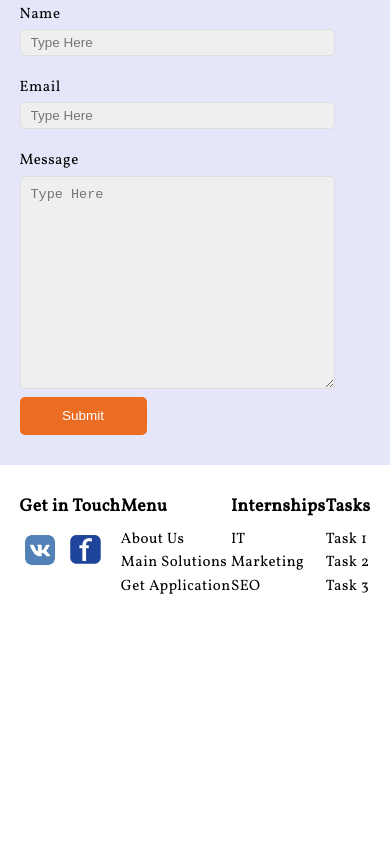
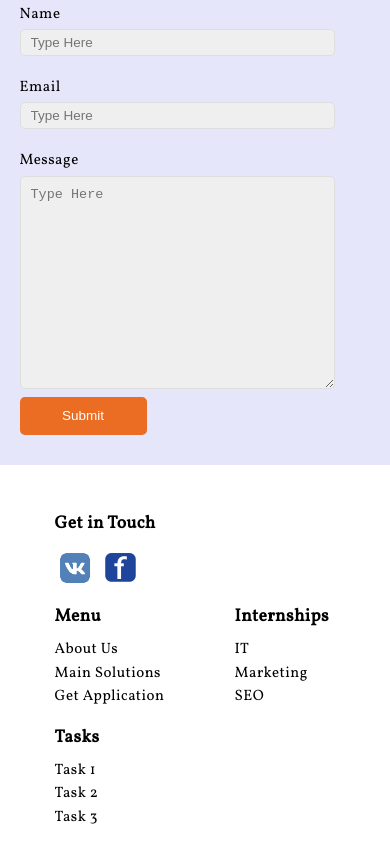
Before and after one commit to Vladislav-ux/Vladislav-ux.github.io, a plain HTML site: page index.html in a window 390 px wide. Shown: the part 4356-5219 px from the top of the page. Before the commit the page ends 4994 px from the top, so only its background shows below. Drawn offline with Linux system fonts and the light colour scheme.

Commit message:
adoptive is done

```diff
--- a/css/main.css
+++ b/css/main.css
@@ -506,6 +506,11 @@ label {
 
 .footer-li {
 	display: list-item;
+	/*width: 100px;*/
+	/*height: 50px;*/
+	/*margin-left: 5%;*/
+	/*margin-right: 5%;*/
+
 	/*padding-top: 20px;*/
 	/*padding-left: 40px;*/
 	/*padding-right: 40px;*/
@@ -685,5 +690,12 @@ label {
 	.footer-ul{
 		display: flex;
 		flex-wrap: wrap;
+		justify-content: normal;
+	}
+
+	.footer-li {
+		margin-right: 10%;
+		margin-left: 10%;
+		margin-top: 5%;
 	}
 }
```
